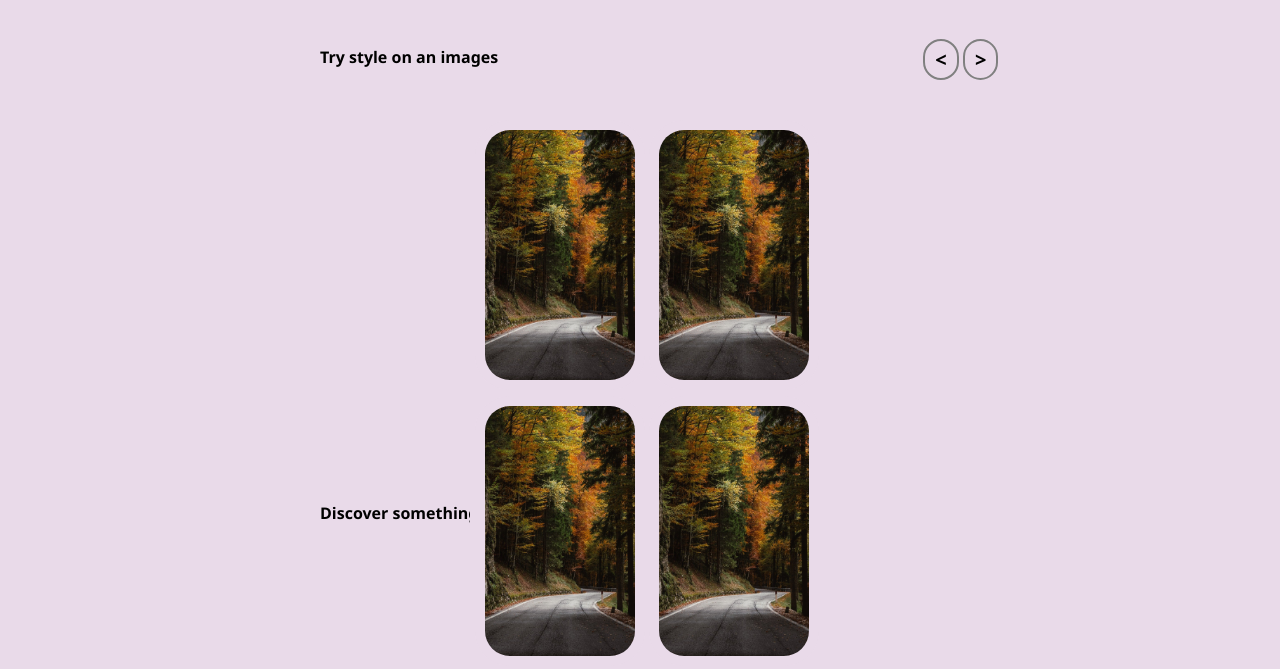
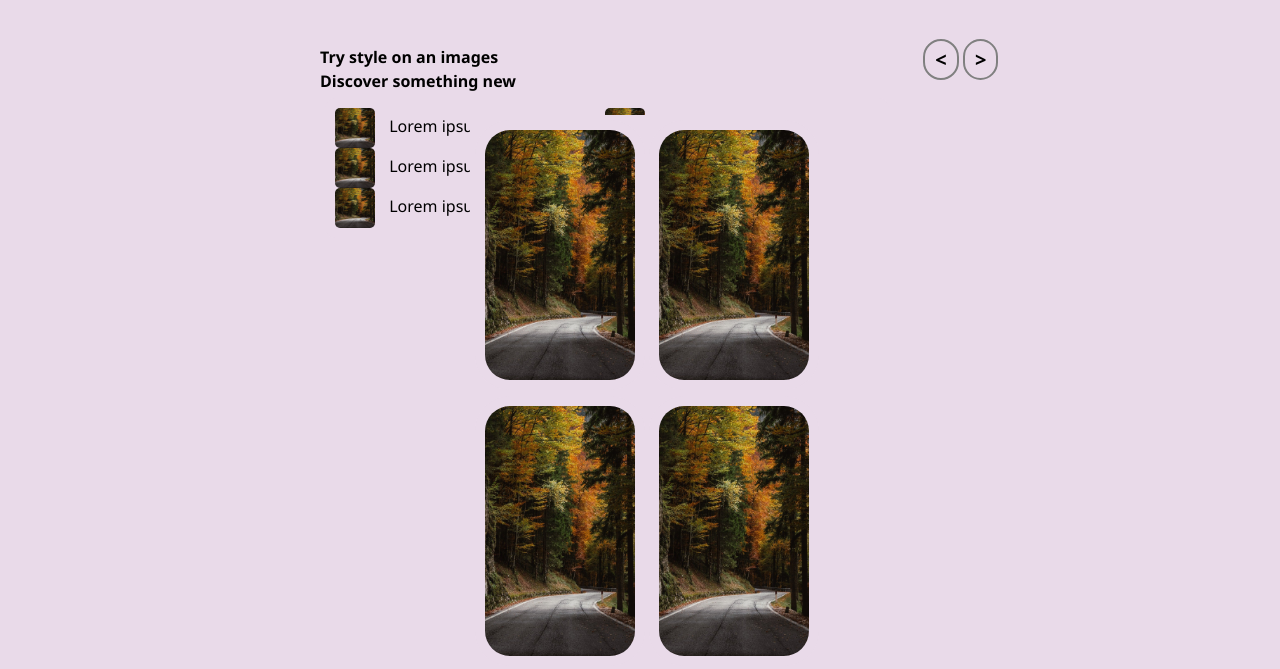
Before and after one commit to Or200/HTML_CSS_test, a plain HTML site: page images.html in a window 1280 px wide. Shown: the part 102-771 px from the top of the page. Drawn offline with Linux system fonts and the light colour scheme.

Commit message:
first commit

```diff
--- a/style-images.css
+++ b/style-images.css
@@ -132,14 +132,21 @@ body {
 }
 
 #a2 img {
-  height: 50px;
-  width: 50px;
-  border-radius: 15px;
-  margin-top: 400px;
+  width: 40px;
+  height: 40px;
+  border-radius: 5px;
+  vertical-align: middle;
+  margin-right: 10px;
 }
 
 #a2 {
-
+  display: inline-block;
+  width: 85%;
+  height: 85%;
+  padding: 10px;
+  margin: 5px;
+  border-radius: 10px;
+  vertical-align: middle;
 }
 
 .section3 div {
```
Also changed, not shown: Screenshot  images.png (added), Screenshot images.png (deleted).
